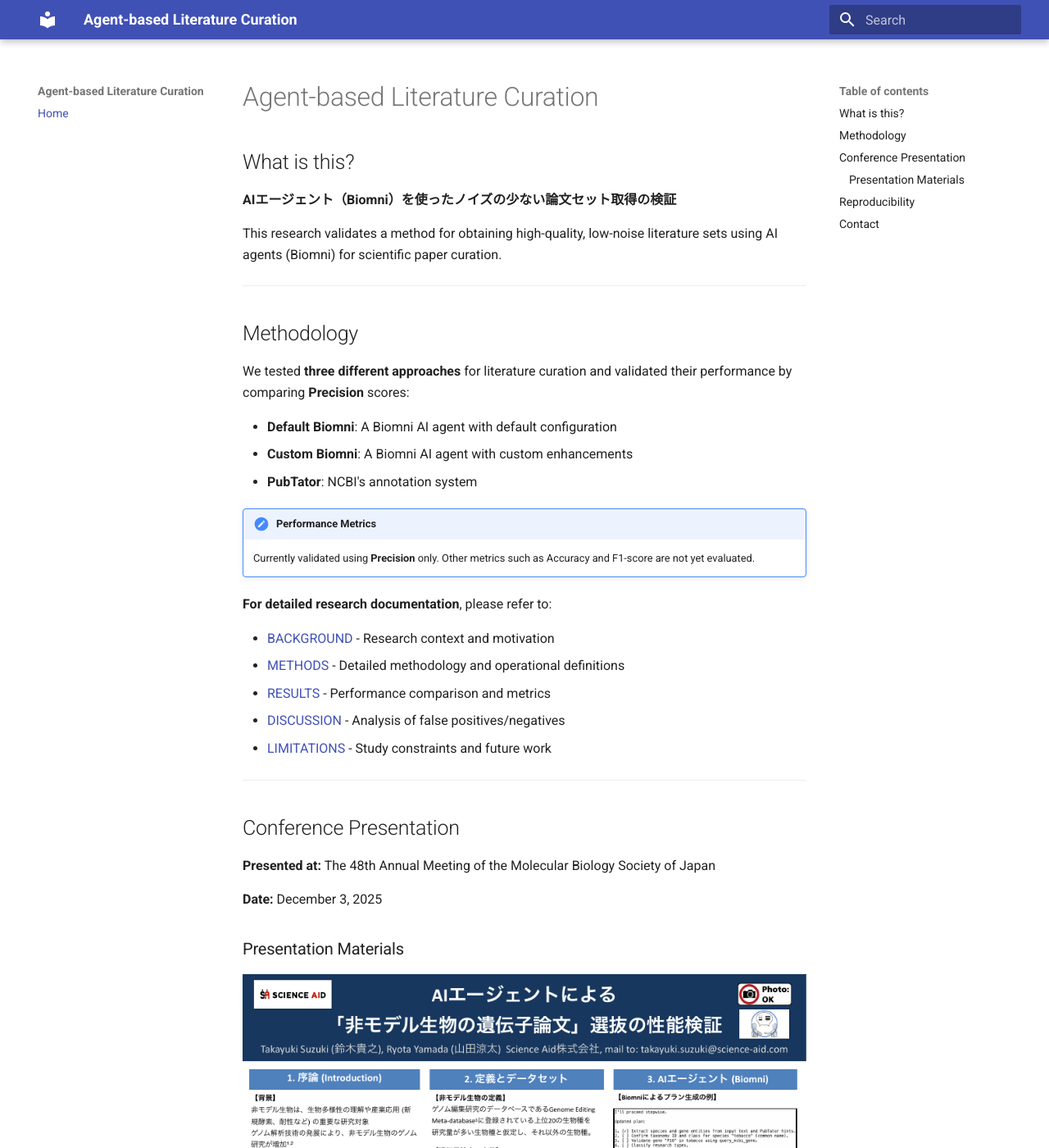
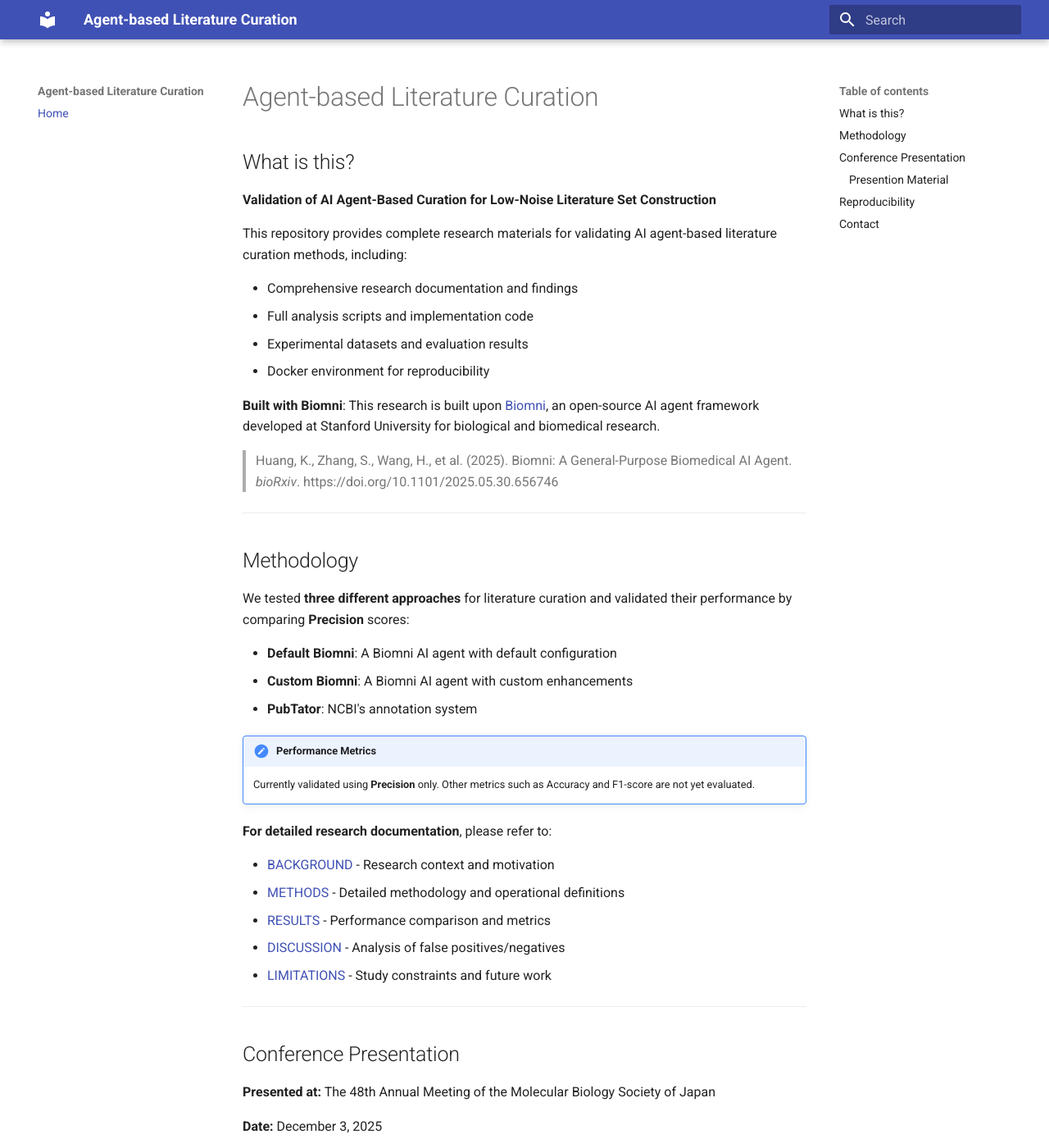
Before and after one commit to science-aid/agent-based-literature-curation, an MkDocs documentation site: the page built from docs/index.md, in a window 1280 px wide and 1400 px high. Shown: the whole window at 82% size. Built offline with MkDocs 1.6.1 and Material for MkDocs 9.7.7, drawn with Linux system fonts in a browser that asks for light colours; some of the changed text lies outside the part shown.

Commit message:
Add Apache License 2.0 and update acknowledgments
- Add Apache License 2.0 (LICENSE file) for code, replacing MIT License
  to comply with Biomni's Apache 2.0 licensing
- Add license summary to LICENSE file distinguishing code (Apache 2.0)
  from documentation/data (CC BY 4.0)
- Update README.md:
  - Add Biomni framework acknowledgment with proper citation
  - Update license section to reflect Apache 2.0 for code
  - Add X/Twitter contact (@sci_aid_tszk)
  - Correct Biomni citation (Huang, K. et al., 2025)
- Update docs/index.md:
  - Add Biomni framework acknowledgment with citation
- Maintain CC BY 4.0 for documentation and research data

🤖 Generated with [Claude Code](https://claude.com/claude-code)

Co-Authored-By: Claude <noreply@anthropic.com>

```diff
--- a/docs/index.md
+++ b/docs/index.md
@@ -2,9 +2,18 @@
 
 ## What is this?
 
-**AIエージェント（Biomni）を使ったノイズの少ない論文セット取得の検証**
+**Validation of AI Agent-Based Curation for Low-Noise Literature Set Construction**
 
-This research validates a method for obtaining high-quality, low-noise literature sets using AI agents (Biomni) for scientific paper curation.
+This repository provides complete research materials for validating AI agent-based literature curation methods, including:
+
+- Comprehensive research documentation and findings
+- Full analysis scripts and implementation code
+- Experimental datasets and evaluation results
+- Docker environment for reproducibility
+
+**Built with Biomni**: This research is built upon [Biomni](https://biomni.stanford.edu/), an open-source AI agent framework developed at Stanford University for biological and biomedical research.
+
+> Huang, K., Zhang, S., Wang, H., et al. (2025). Biomni: A General-Purpose Biomedical AI Agent. *bioRxiv*. https://doi.org/10.1101/2025.05.30.656746
 
 ---
 
@@ -35,7 +44,7 @@ We tested **three different approaches** for literature curation and validated t
 
 **Date:** December 3, 2025
 
-### Presentation Materials
+### Presention Material
 
 ![Conference Poster](20251202_poster.png)
 
```
Also changed, not shown: other parts of docs/index.md (+1 -0 lines), README.md (+23 -5 lines), 1 other file.
